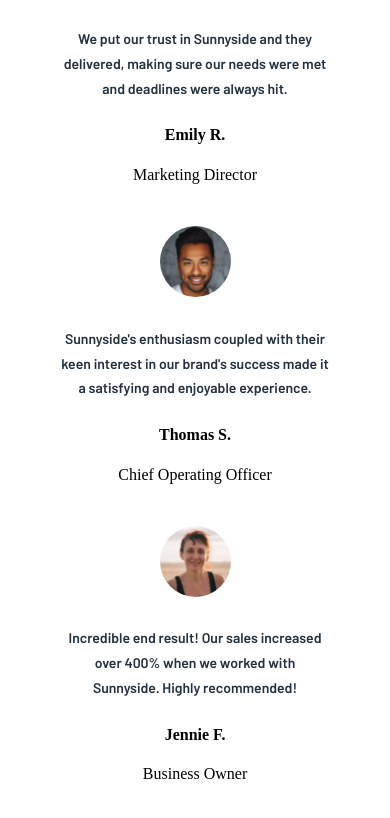
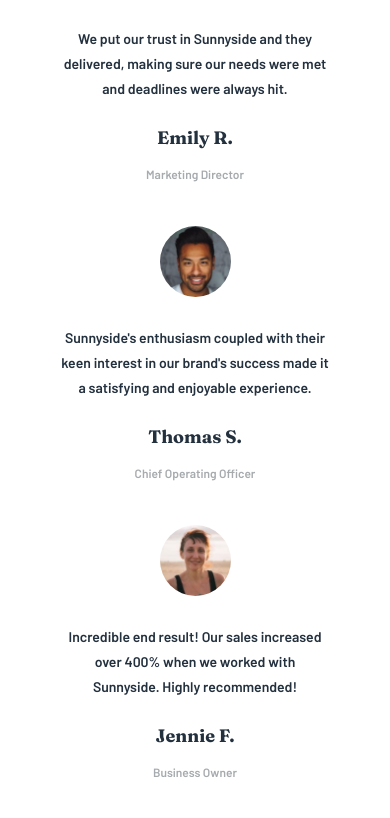
Before and after one commit to moniquedsilva/sunnyside-agency, a Vue app: page / in a window 390 px wide. Shown: the part 3880-4698 px from the top of the page. Built offline with nearby package versions, Linux system fonts and the light colour scheme.

Commit message:
feat: mobile ver

```diff
--- a/src/components/Testimonials/index.vue
+++ b/src/components/Testimonials/index.vue
@@ -5,8 +5,8 @@
       <article v-for="item in info" :key="item.id">
         <img :src="item.img" :alt="item.name" class="testimonials__img" />
         <p class="testimonials__paragraph">{{ item.text }}</p>
-        <h4>{{ item.name }}</h4>
-        <span>{{ item.profession }}</span>
+        <h4 class="testimonials__name">{{ item.name }}</h4>
+        <span class="testimonials__profession">{{ item.profession }}</span>
       </article>
     </div>
   </section>
@@ -56,6 +56,15 @@
     line-height: 24.71px;
     color: $dark-desaturated-blue;
   }
+  &__name {
+    margin: 0 0 1rem 0;
+    font: 1.125rem $fraunces;
+    color: $dark-desaturated-blue;
+  }
+  &__profession {
+    font: 0.75rem $barlow;
+    color: $grayish-blue;
+  }
 }
 
 @media (min-width: 48em) {
```
